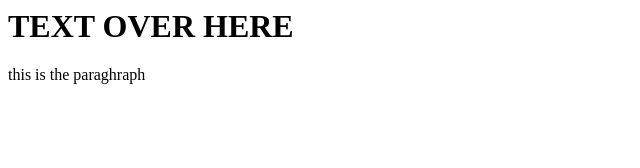
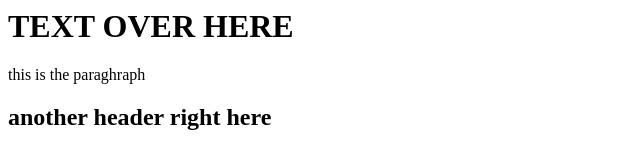
Before and after one commit to Gil32610/GitCommiting, a plain HTML site: page index.html in a window 1280 px wide. Shown: the whole page, without its empty margins (0-640 px from the left). Drawn offline with Linux system fonts and the light colour scheme.

Commit message:
Header 2

```diff
--- a/index.html
+++ b/index.html
@@ -1,3 +1,5 @@
 <h1>TEXT OVER HERE</h1>
 
 <p> this is the paraghraph </p>
+
+<H2>another header right here</H2>
```
